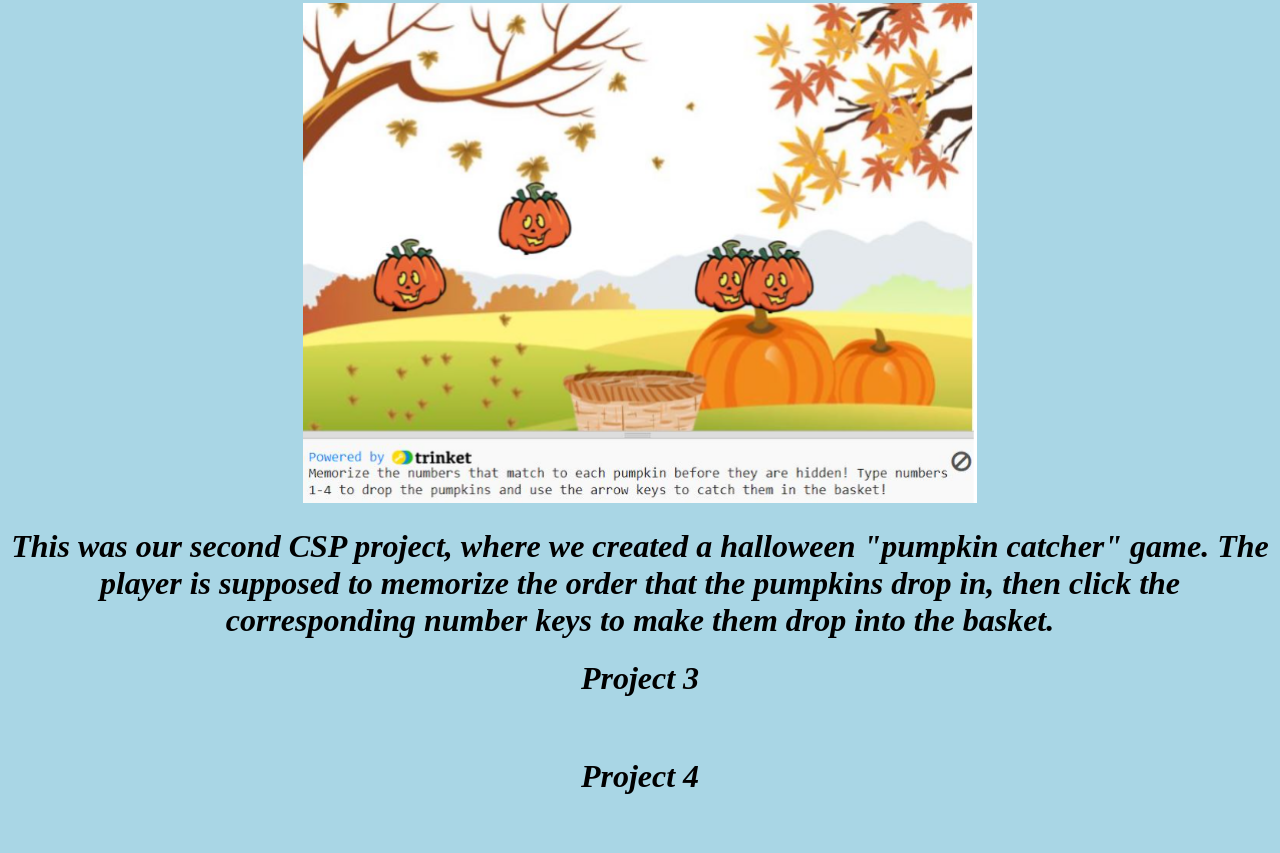
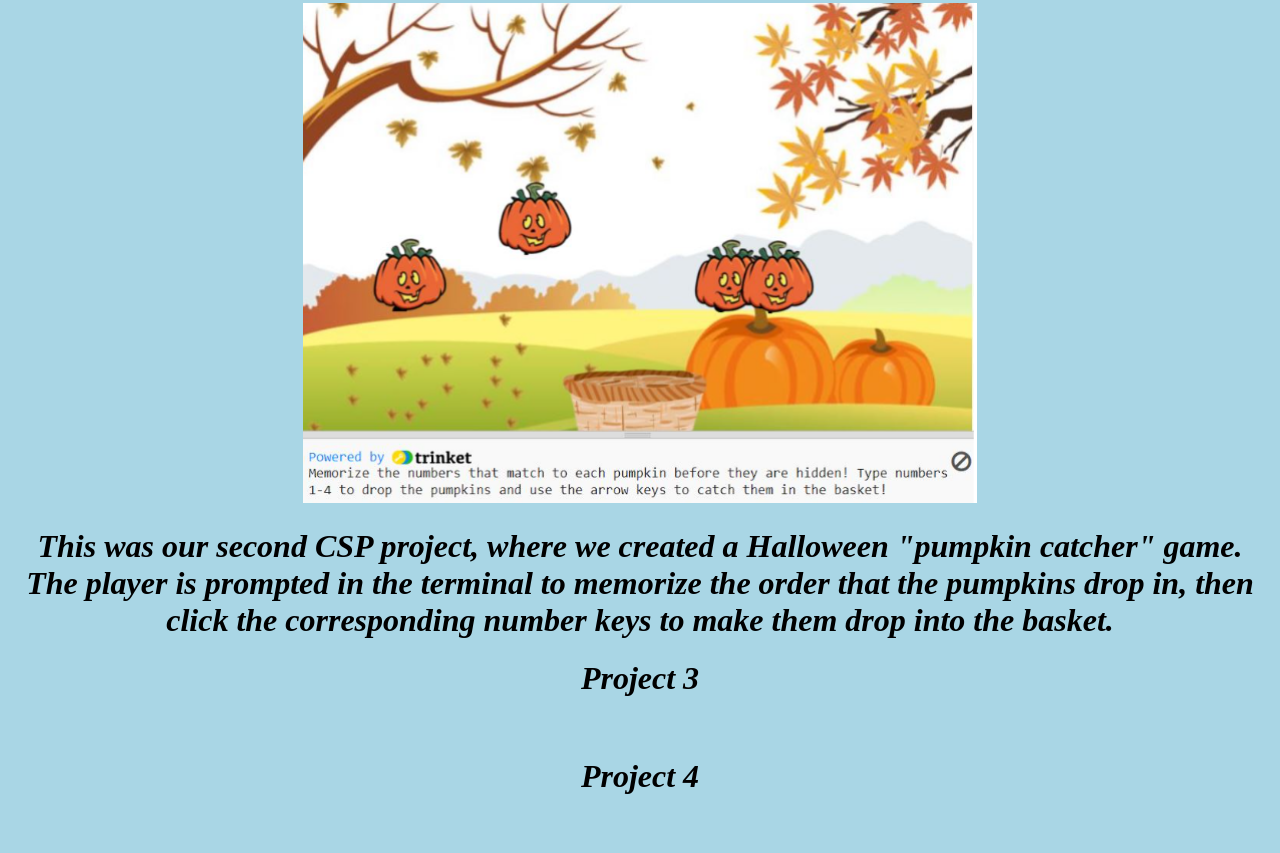
Before and after one commit to tsum18/CSP24, a plain HTML site: page portfolio.html in a window 1280 px wide. Shown: the part 1244-2097 px from the top of the page. Drawn offline with Linux system fonts and the light colour scheme.

Commit message:
Update portfolio.html

```diff
--- a/portfolio.html
+++ b/portfolio.html
@@ -24,7 +24,7 @@
     <h1>Project 2:</h1>
      <img src="./project_2.png" height="500">
       <br>
-<h1>This was our second CSP project, where we created a halloween "pumpkin catcher" game. The player is supposed to memorize the order that the pumpkins drop in, then click the corresponding number keys to make them drop into the basket.</h1>
+<h1>This was our second CSP project, where we created a Halloween "pumpkin catcher" game. The player is prompted in the terminal to memorize the order that the pumpkins drop in, then click the corresponding number keys to make them drop into the basket.</h1>
     <h1>Project 3</h1>
 
       <br>
```
